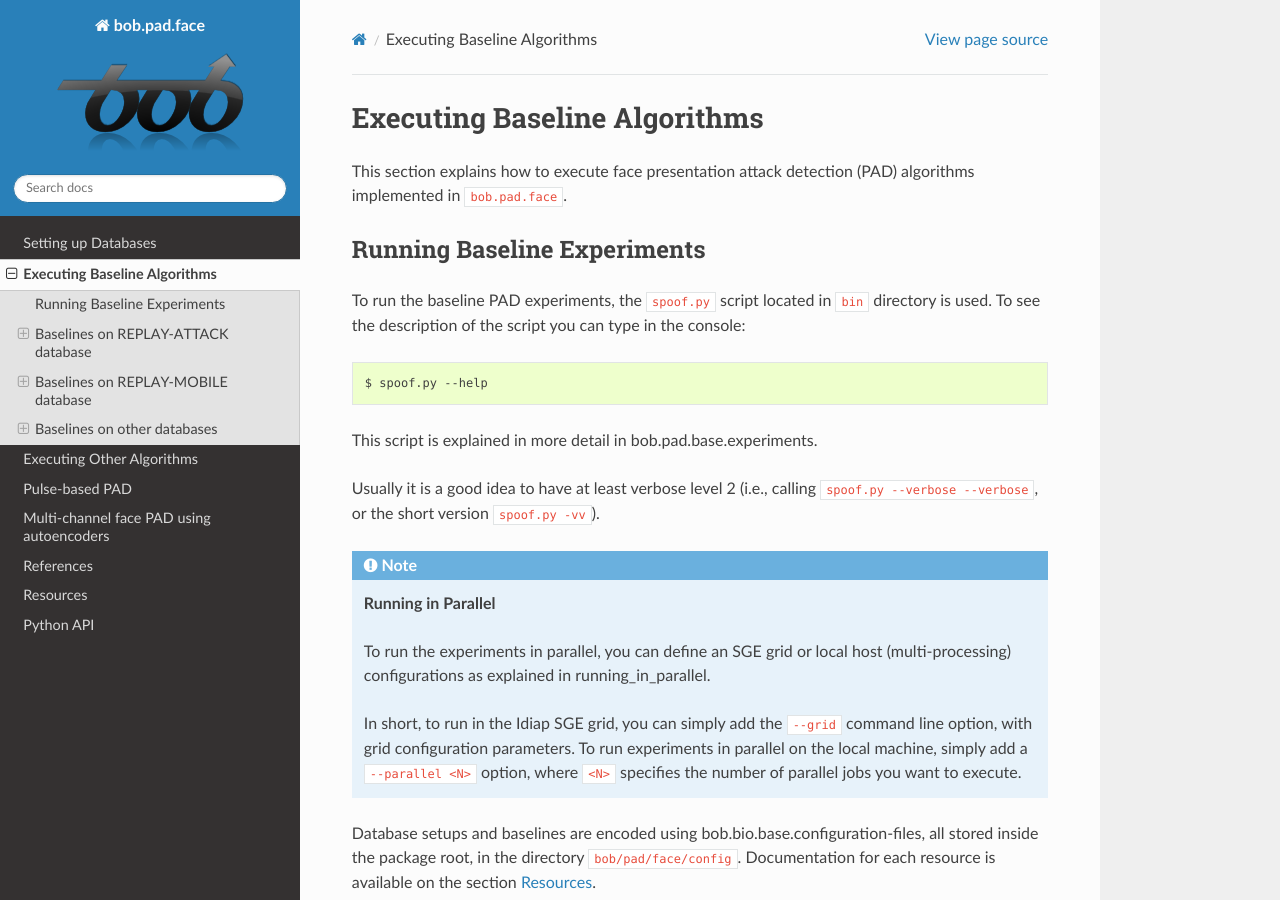
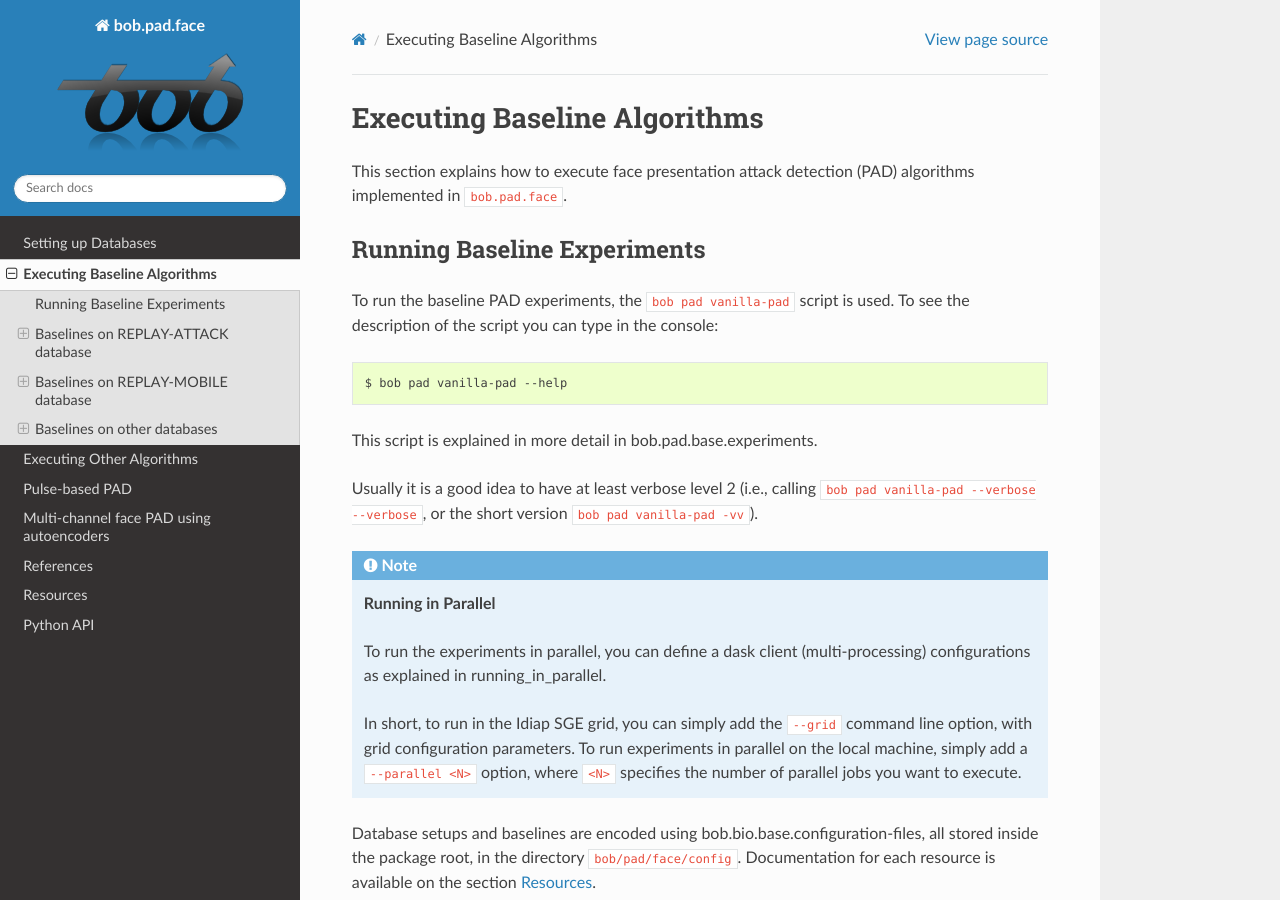
Before and after one commit to bioidiap/bob.pad.face, a Sphinx documentation site: the page built from doc/baselines.rst, in a window 1280 px wide and 900 px high. Built offline with Sphinx 7.4.7 and the Read the Docs theme 2.0.0, drawn with Linux system fonts in a browser that asks for light colours; the version number could not be read and is left out; some of the changed text lies outside the part shown.

Commit message:
small changes

```diff
--- a/doc/baselines.rst
+++ b/doc/baselines.rst
@@ -14,22 +14,22 @@ in ``bob.pad.face``.
 Running Baseline Experiments
 ----------------------------
 
-To run the baseline PAD experiments, the ``spoof.py`` script located in ``bin`` directory is used.
+To run the baseline PAD experiments, the ``bob pad vanilla-pad`` script is used.
 To see the description of the script you can type in the console:
 
 .. code-block:: sh
 
-   $ spoof.py --help
+   $ bob pad vanilla-pad --help
 
 This script is explained in more detail in :ref:`bob.pad.base.experiments`.
 
 Usually it is a good idea to have at least verbose level 2 (i.e., calling
-``spoof.py --verbose --verbose``, or the short version ``spoof.py
--vv``).
+``bob pad vanilla-pad --verbose --verbose``, or the short version
+``bob pad vanilla-pad -vv``).
 
 .. note:: **Running in Parallel**
 
-   To run the experiments in parallel, you can define an SGE grid or local host
+   To run the experiments in parallel, you can define a dask client
    (multi-processing) configurations as explained in
    :ref:`running_in_parallel`.
 
@@ -97,8 +97,7 @@ To run this baseline on the `replayattack`_ database, using the ``grandtest`` pr
 
 .. code-block:: sh
 
-    $ spoof.py replay-attack lbp-svm \
-    --sub-directory <PATH_TO_STORE_THE_RESULTS>
+    $ bob pad vanilla-pad replay-attack lbp-64 svm-frames
 
 .. tip::
 
```
Also changed, not shown: setup.py (+0 -9 lines).
